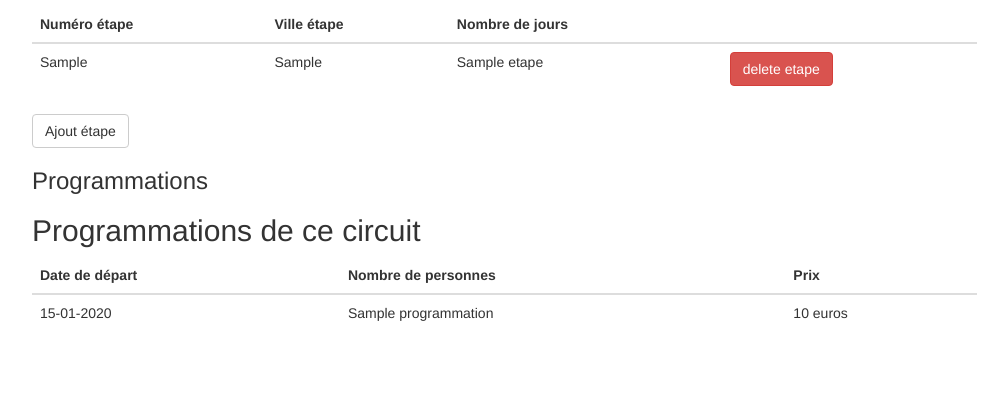
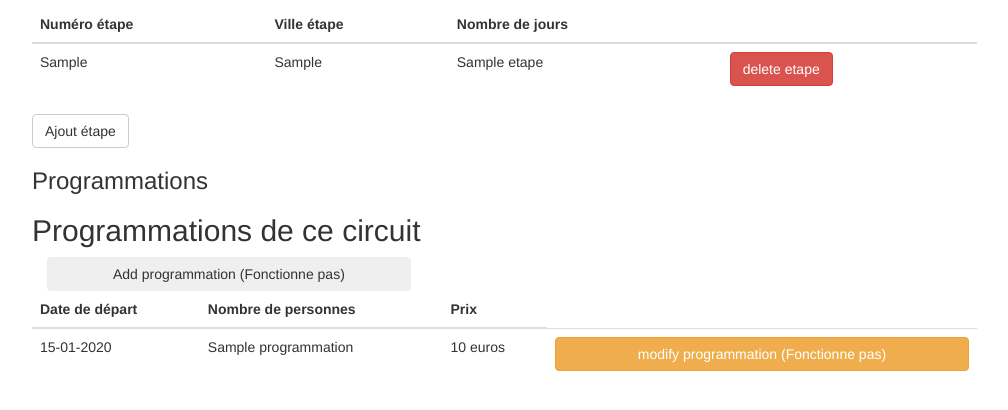
Before and after one commit to YohanPipereau/travel-agency, a PHP site: template templates/back-office/circuitshow.html.twig in a window 1280 px wide. Shown: the part 325-735 px from the top of the page, without its empty margins (38-1046 px from the left). Run offline with PHP 8.4, Linux system fonts and the light colour scheme; the template is opened without the code that fills it: most values are stand-ins (such as "Sample title", 1, 10 or a date in 2020); some libraries are stand-ins or nearby versions.

Commit message:
add button to add programmation

```diff
--- a/templates/back-office/circuitshow.html.twig
+++ b/templates/back-office/circuitshow.html.twig
@@ -65,7 +65,19 @@
 				<td>{{ programmation.dateDepart|date('d-m-Y')  }}</td>
 				<td>{{ programmation.nombrePersonnes }}</td>
 				<td>{{ programmation.prix }} euros</td>
+                <td>
+                    <form action="{{ path('admin_circuitmodify', { 'id' : id }) }}" method="GET">
+    		        	<button type="submit" class="btn btn-warning btn-block">modify programmation (Fonctionne pas)</button>
+                        <input type="hidden" id="_method" name="_method" value="DELETE" />
+                    </form>
+                </td>
 			</tr>
+            <div class="col-md-5">
+            <form action="{{ path('admin_circuitmodify', { 'id' : id }) }}" method="GET">
+    	      	<button type="submit" class="btn btn-block">Add programmation (Fonctionne pas)</button>
+                <input type="hidden" id="_method" name="_method" value="DELETE" />
+            </form>
+            </div>
 			{% endfor %}
 		</table>
 		{% else %}
```
